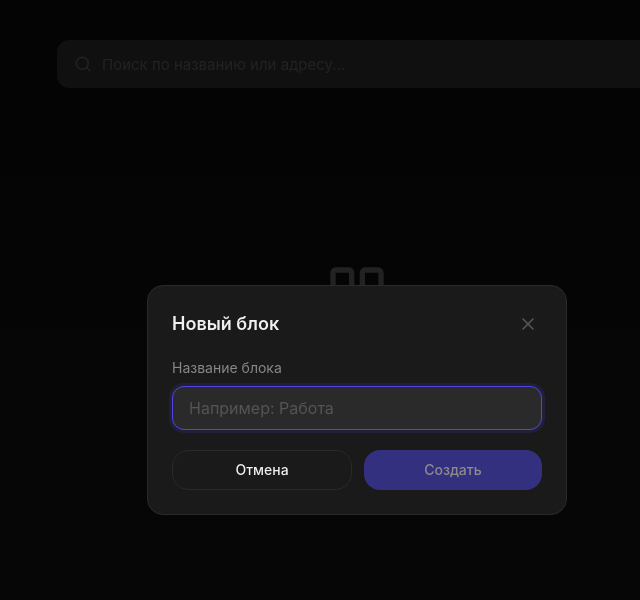
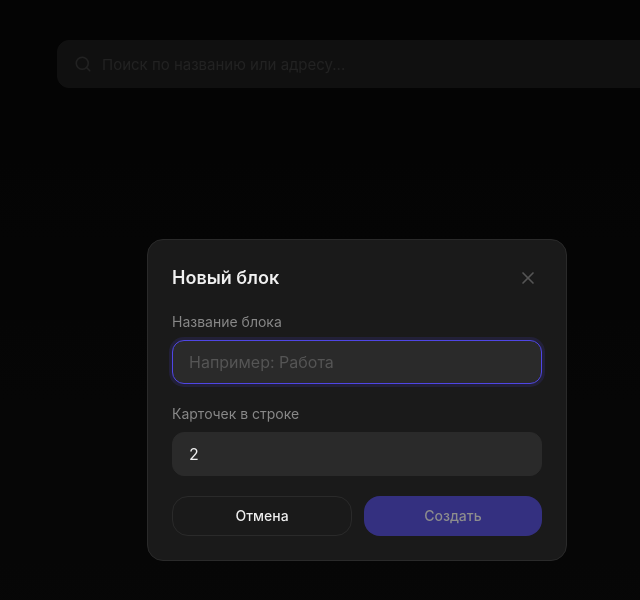
Before and after one commit to kravciuk/startpage, a Next.js app in the folder app/: page / in a window 1280 px wide. Both pictures are taken after a click on the button "Создать блок". Shown: the top 600 px of the page, without its empty margins (283-923 px from the left). Built offline with nearby package versions, Linux system fonts and the light colour scheme; no server answers; the database is empty.

Commit message:
Add card count in Edit menu.

```diff
--- a/app/app/api/blocks/[id]/route.js
+++ b/app/app/api/blocks/[id]/route.js
@@ -1,23 +1,26 @@
 import { NextResponse } from 'next/server';
 import db from '@/lib/db';
 
-// PATCH /api/blocks/[id] - Rename a block
+// PATCH /api/blocks/[id] - Update a block
 export async function PATCH(request, { params }) {
   try {
     const id = parseInt(params.id);
-    const { name } = await request.json();
+    const { name, cards_per_row } = await request.json();
 
     if (!name) {
       return NextResponse.json({ error: 'Name is required' }, { status: 400 });
     }
 
-    const result = db.prepare('UPDATE blocks SET name = ? WHERE id = ?').run(name, id);
+    const cardsPerRow = Math.min(Math.max(parseInt(cards_per_row) || 2, 1), 4);
+
+    const result = db.prepare('UPDATE blocks SET name = ?, cards_per_row = ? WHERE id = ?')
+      .run(name, cardsPerRow, id);
 
     if (result.changes === 0) {
       return NextResponse.json({ error: 'Block not found' }, { status: 404 });
     }
 
-    return NextResponse.json({ success: true, id, name });
+    return NextResponse.json({ success: true, id, name, cards_per_row: cardsPerRow });
   } catch (error) {
     console.error('Error updating block:', error);
     return NextResponse.json({ error: 'Internal Server Error' }, { status: 500 });
--- a/app/app/api/blocks/route.js
+++ b/app/app/api/blocks/route.js
@@ -25,22 +25,25 @@ export async function GET() {
 // POST /api/blocks - Create a new block
 export async function POST(request) {
   try {
-    const { name } = await request.json();
+    const { name, cards_per_row } = await request.json();
     if (!name) {
       return NextResponse.json({ error: 'Name is required' }, { status: 400 });
     }
+
+    const cardsPerRow = Math.min(Math.max(parseInt(cards_per_row) || 2, 1), 4);
 
     // Get max sort_order
     const maxOrderRow = db.prepare('SELECT MAX(sort_order) as maxOrder FROM blocks').get();
     const nextOrder = (maxOrderRow.maxOrder !== null ? maxOrderRow.maxOrder : -1) + 1;
 
-    const result = db.prepare('INSERT INTO blocks (name, sort_order) VALUES (?, ?)')
-      .run(name, nextOrder);
+    const result = db.prepare('INSERT INTO blocks (name, sort_order, cards_per_row) VALUES (?, ?, ?)')
+      .run(name, nextOrder, cardsPerRow);
 
     const newBlock = {
       id: result.lastInsertRowid,
       name,
       sort_order: nextOrder,
+      cards_per_row: cardsPerRow,
       links: []
     };
 
--- a/app/app/components/AddBlockModal.jsx
+++ b/app/app/components/AddBlockModal.jsx
@@ -5,6 +5,7 @@ import { X } from 'lucide-react';
 
 export default function AddBlockModal({ isOpen, onClose, onSubmit }) {
   const [name, setName] = useState('');
+  const [cardsPerRow, setCardsPerRow] = useState(2);
   const [isSubmitting, setIsSubmitting] = useState(false);
 
   if (!isOpen) return null;
@@ -14,9 +15,10 @@ export default function AddBlockModal({ isOpen, onClose, onSubmit }) {
     if (!name.trim() || isSubmitting) return;
 
     setIsSubmitting(true);
-    await onSubmit(name.trim());
+    await onSubmit(name.trim(), cardsPerRow);
     setIsSubmitting(false);
     setName('');
+    setCardsPerRow(2);
     onClose();
   };
 
@@ -69,6 +71,26 @@ export default function AddBlockModal({ isOpen, onClose, onSubmit }) {
             />
           </div>
 
+          <div className="mb-5">
+            <label className="block text-sm text-text-secondary mb-2">
+              Карточек в строке
+            </label>
+            <input
+              type="number"
+              min="1"
+              max="4"
+              value={cardsPerRow}
+              onChange={(e) => setCardsPerRow(Math.min(Math.max(parseInt(e.target.value) || 1, 1), 4))}
+              className="
+                w-full h-11 px-4 rounded-xl
+                bg-bg-input border border-border-subtle
+                text-text-primary placeholder-text-muted
+                focus:outline-none focus:border-accent focus:shadow-[0_0_0_3px_rgba(79,70,229,0.15)]
+                transition-all
+              "
+            />
+          </div>
+
           {/* Buttons */}
           <div className="flex gap-3">
             <button
--- a/app/app/components/QuickBlock.jsx
+++ b/app/app/components/QuickBlock.jsx
@@ -102,7 +102,7 @@ export default function QuickBlock({
                   className="w-full flex items-center gap-2.5 px-3 py-2 text-[13px] text-text-primary hover:bg-white/5 transition-colors"
                 >
                   <Pencil className="w-3.5 h-3.5" />
-                  Переименовать
+                  Редактировать
                 </button>
                 <button
                   onClick={() => {
@@ -128,7 +128,7 @@ export default function QuickBlock({
         >
           <div
             className="grid gap-1.5"
-            style={{ gridTemplateColumns: 'repeat(2, 1fr)' }}
+            style={{ gridTemplateColumns: `repeat(${block.cards_per_row || 2}, 1fr)` }}
           >
             {block.links.map((link) => (
               <LinkCard
--- a/app/app/components/RenameBlockModal.jsx
+++ b/app/app/components/RenameBlockModal.jsx
@@ -5,11 +5,13 @@ import { X } from 'lucide-react';
 
 export default function RenameBlockModal({ isOpen, onClose, onSubmit, block }) {
   const [name, setName] = useState('');
+  const [cardsPerRow, setCardsPerRow] = useState(2);
   const [isSubmitting, setIsSubmitting] = useState(false);
 
   useEffect(() => {
     if (block) {
       setName(block.name || '');
+      setCardsPerRow(block.cards_per_row || 2);
     }
   }, [block, isOpen]);
 
@@ -20,7 +22,7 @@ export default function RenameBlockModal({ isOpen, onClose, onSubmit, block }) {
     if (!name.trim() || isSubmitting) return;
 
     setIsSubmitting(true);
-    await onSubmit(block.id, name.trim());
+    await onSubmit(block.id, name.trim(), cardsPerRow);
     setIsSubmitting(false);
     onClose();
   };
@@ -74,6 +76,26 @@ export default function RenameBlockModal({ isOpen, onClose, onSubmit, block }) {
             />
           </div>
 
+          <div className="mb-5">
+            <label className="block text-sm text-text-secondary mb-2">
+              Карточек в строке
+            </label>
+            <input
+              type="number"
+              min="1"
+              max="4"
+              value={cardsPerRow}
+              onChange={(e) => setCardsPerRow(Math.min(Math.max(parseInt(e.target.value) || 1, 1), 4))}
+              className="
+                w-full h-11 px-4 rounded-xl
+                bg-bg-input border border-border-subtle
+                text-text-primary placeholder-text-muted
+                focus:outline-none focus:border-accent focus:shadow-[0_0_0_3px_rgba(79,70,229,0.15)]
+                transition-all
+              "
+            />
+          </div>
+
           {/* Buttons */}
           <div className="flex gap-3">
             <button
--- a/app/app/hooks/useDatabase.js
+++ b/app/app/hooks/useDatabase.js
@@ -24,7 +24,7 @@ export function useDatabase() {
     loadData();
   }, []);
 
-  const createBlock = useCallback(async (name) => {
+  const createBlock = useCallback(async (name, cardsPerRow = 2) => {
     const tempId = 'temp-' + Date.now();
 
     // Optimistic UI update
@@ -36,6 +36,7 @@ export function useDatabase() {
           id: tempId,
           name,
           sort_order: maxOrder + 1,
+          cards_per_row: cardsPerRow,
           links: [],
         },
       ];
@@ -45,7 +46,7 @@ export function useDatabase() {
       const res = await fetch('/api/blocks', {
         method: 'POST',
         headers: { 'Content-Type': 'application/json' },
-        body: JSON.stringify({ name }),
+        body: JSON.stringify({ name, cards_per_row: cardsPerRow }),
       });
       if (res.ok) {
         const realBlock = await res.json();
@@ -61,14 +62,14 @@ export function useDatabase() {
     }
   }, []);
 
-  const updateBlock = useCallback(async (id, name) => {
-    let originalName = '';
+  const updateBlock = useCallback(async (id, name, cardsPerRow = 2) => {
+    let originalBlock = null;
     // Optimistic UI update
     setBlocks((prev) =>
       prev.map((b) => {
         if (b.id === id) {
-          originalName = b.name;
-          return { ...b, name };
+          originalBlock = { ...b };
+          return { ...b, name, cards_per_row: cardsPerRow };
         }
         return b;
       })
@@ -78,14 +79,14 @@ export function useDatabase() {
       const res = await fetch(`/api/blocks/${id}`, {
         method: 'PATCH',
         headers: { 'Content-Type': 'application/json' },
-        body: JSON.stringify({ name }),
+        body: JSON.stringify({ name, cards_per_row: cardsPerRow }),
       });
       if (!res.ok) throw new Error('API error');
     } catch (error) {
       console.error('Failed to update block:', error);
-      // Revert name
+      // Revert block
       setBlocks((prev) =>
-        prev.map((b) => (b.id === id ? { ...b, name: originalName } : b))
+        prev.map((b) => (b.id === id && originalBlock ? originalBlock : b))
       );
     }
   }, []);
--- a/app/app/page.js
+++ b/app/app/page.js
@@ -61,12 +61,12 @@ export default function Home() {
   }, []);
 
   // Block operations
-  const handleAddBlock = (name) => {
-    createBlock(name);
+  const handleAddBlock = (name, cardsPerRow) => {
+    createBlock(name, cardsPerRow);
   };
 
-  const handleRenameBlock = (blockId, name) => {
-    updateBlock(blockId, name);
+  const handleRenameBlock = (blockId, name, cardsPerRow) => {
+    updateBlock(blockId, name, cardsPerRow);
   };
 
   const handleDeleteBlock = (blockId) => {
```
Also changed, not shown: app/lib/db.js.
